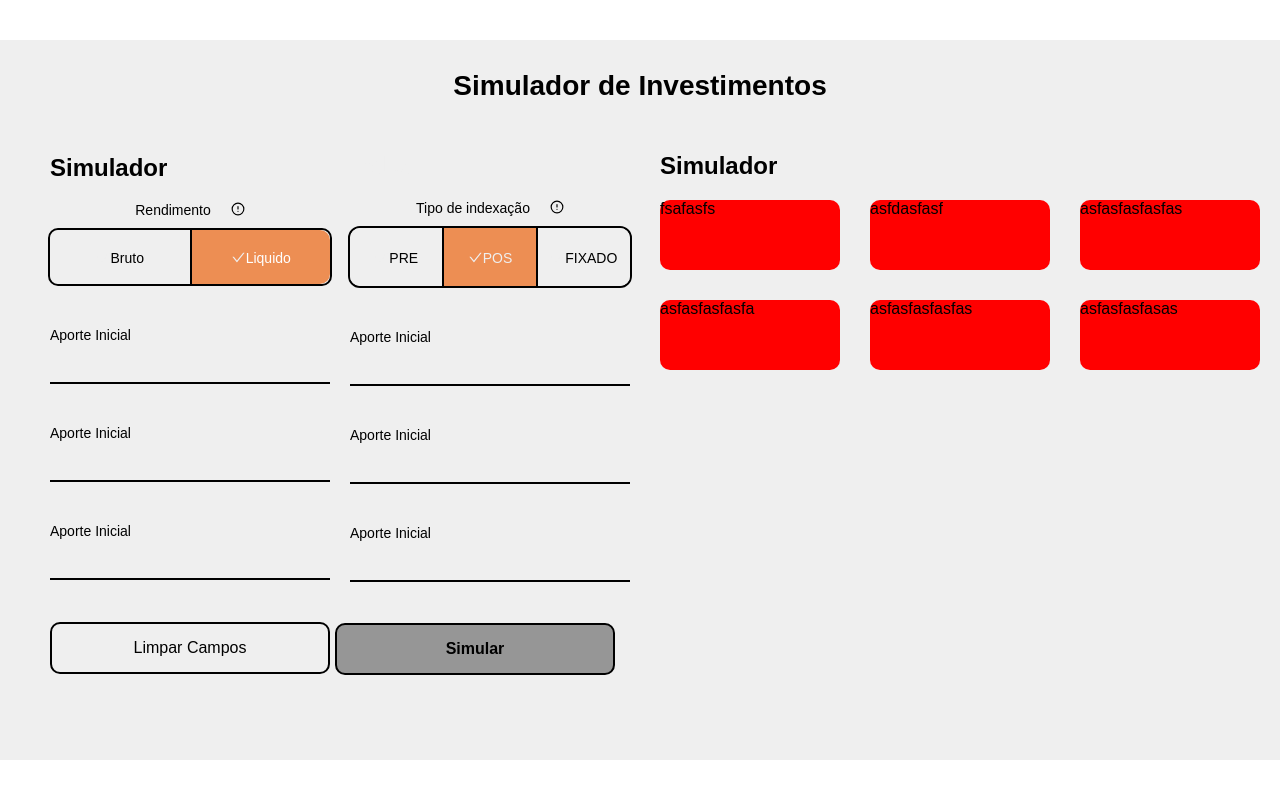
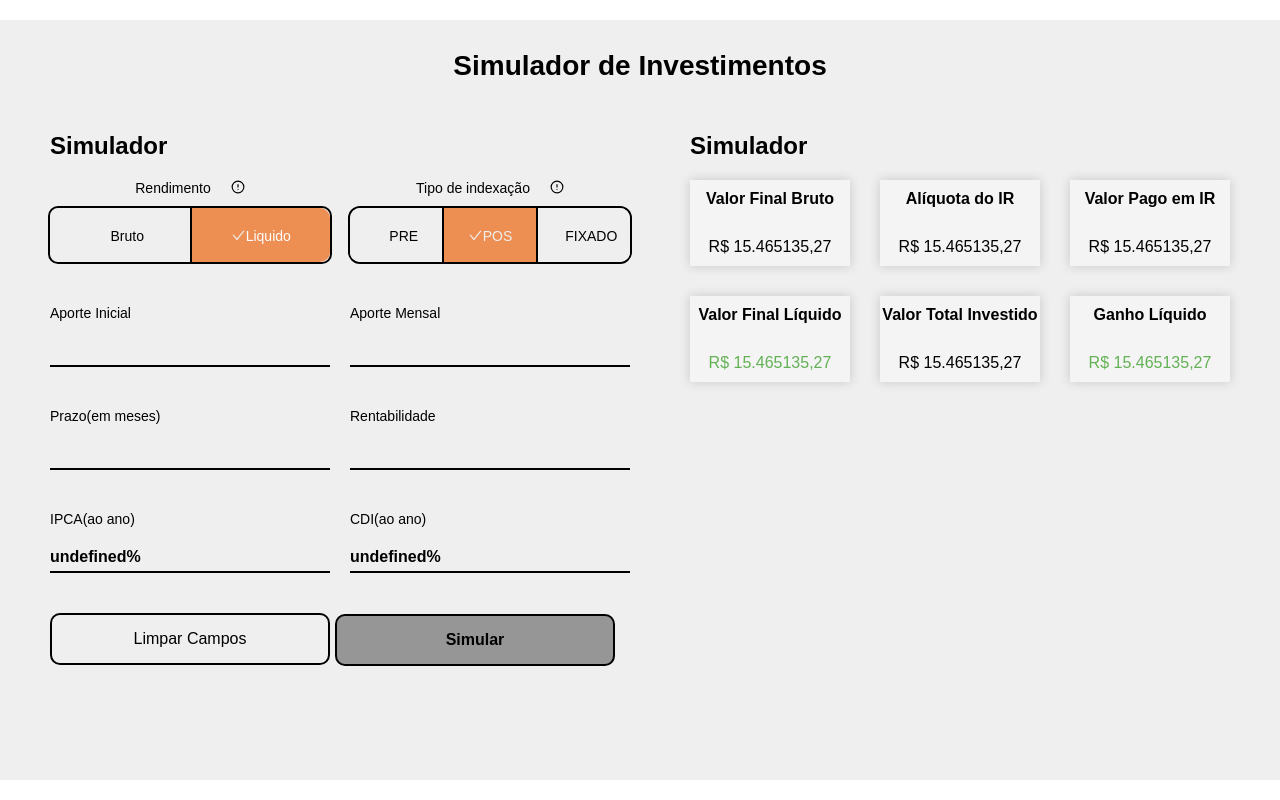
Before and after one commit to voncardoso/Simulador---Copia, a React (Create React App) app: page / in a window 1280 px wide. Built offline with nearby package versions, Linux system fonts and the light colour scheme; no server answers.

Commit message:
IPCA e CDI statico finalizado

```diff
--- a/src/Home/index.tsx
+++ b/src/Home/index.tsx
@@ -2,7 +2,9 @@ import {Container, Content, Simulacao } from './style';
 import { FiAlertCircle } from "react-icons/fi";
 import { AiOutlineCheck } from "react-icons/ai";
 import { IconContext } from "react-icons";
-import { useState } from 'react';
+import { useEffect, useState } from 'react';
+
+
 
 export function Home(){
     // variaveis para alterar cor do butão do tipo de remdimento
@@ -19,6 +21,9 @@ export function Home(){
     const [texteCorIndexPos, setTextCorIndexPos] = useState('#EFEFEF');
     const [texteCorIndexFixado , setTextCor1IndexFixado] = useState('#000000');
 
+    const [indicadores, setIndicadores] = useState<any>([]);
+    const [cdi, setCdi] = useState<any>('');
+    const [ipca, setIpca] = useState<any>('');
 
     function handleClickRendimento(event: any){
         event.preventDefault();
@@ -35,21 +40,21 @@ export function Home(){
         }
     }
 
-    function handleClickTipoIndexacao(event:any){
-        event.preventDefault();
+     useEffect(()=>{
+         console.log('teste')
+        fetch('http://localhost:3000/indicadores')
+        .then((response: any) => response.json())
+        .then((json) => setIndicadores(json));
+    }, []);
+    useEffect(()=>{
+        if(indicadores[0]){
+            setCdi(indicadores[0])
+        }
+        if(indicadores[1]){
+            setIpca(indicadores[1]);
+        }
+    });
 
-        if(corIndexPos === '#ED8E53'){
-            setCorIndexPos('#EFEFEF');
-        }else{
-            setCorIndexPos('#ED8E53');
-            setCorIndexPre('#EFEFEF');
-        }
-        if(corIndexFixado === '#EFEFEF'){
-            setCorIndexFixado('#ED8E53');
-        }else{
-            setCorIndexFixado('#EFEFEF');
-        }
-    }
     return(
         <Container>
             <Content>
@@ -91,12 +96,16 @@ export function Home(){
                                 <input type="text" id='aporte'/>
                             </li>
                             <li>
-                            <label htmlFor="">Aporte Inicial</label>
+                            <label htmlFor="">Prazo(em meses)</label>
                                 <input type="text" />
                             </li>
                             <li>
-                            <label htmlFor="">Aporte Inicial</label>
-                                <input type="text" />
+                            <label htmlFor="">IPCA(ao ano)</label>
+                                <input
+                                    type="text"
+                                    value={`${ipca.valor}%`}
+                                    disabled
+                                />
                             </li>
                         </ul>
 
@@ -177,16 +186,21 @@ export function Home(){
                                 </div>
                         </li>
                             <li>
-                                <label htmlFor="aporte" >Aporte Inicial</label>
+                                <label htmlFor="aporte" >Aporte Mensal</label>
                                 <input type="text" id='aporte'/>
                             </li>
                             <li>
-                            <label htmlFor="">Aporte Inicial</label>
+                            <label htmlFor="">Rentabilidade</label>
                                 <input type="text" />
                             </li>
                             <li>
-                            <label htmlFor="">Aporte Inicial</label>
-                                <input type="text" />
+                            <label htmlFor="">CDI(ao ano)</label>
+                            <input
+
+                                type="text"
+                                value={`${cdi.valor}%`}
+                                disabled
+                            />
                             </li>
                         </ul>
                         <button className='buttomLimpar'>Limpar Campos</button>
@@ -196,12 +210,30 @@ export function Home(){
                 <Simulacao>
                     <h2>Simulador</h2>
                     <ul>
-                        <li>fsafasfs</li>
-                        <li>asfdasfasf</li>
-                        <li>asfasfasfasfas</li>
-                        <li>asfasfasfasfa</li>
-                        <li>asfasfasfasfas</li>
-                        <li>asfasfasfasas</li>
+                        <li>
+                            Valor Final Bruto
+                            <p>R$ 15.465135,27</p>
+                        </li>
+                        <li>
+                            Alíquota do IR
+                            <p>R$ 15.465135,27</p>
+                        </li>
+                        <li>
+                            Valor Pago em IR
+                            <p>R$ 15.465135,27</p>
+                        </li>
+                        <li>
+                            Valor Final Líquido
+                            <p className='Pgreen'>R$ 15.465135,27</p>
+                        </li>
+                        <li>
+                            Valor Total Investido
+                            <p>R$ 15.465135,27</p>
+                        </li>
+                        <li>
+                            Ganho Líquido
+                            <p className='Pgreen'>R$ 15.465135,27</p>
+                        </li>
                     </ul>
                 </Simulacao>
                 </div>
--- a/src/Home/style.ts
+++ b/src/Home/style.ts
@@ -3,6 +3,7 @@ import styled from "styled-components";
 
 export const Container = styled.section`
     max-width: 1570px;
+    margin: 0 auto;
     width: 100%;
     height: 100vh;
     display: flex;
@@ -13,9 +14,9 @@ export const Container = styled.section`
 
 
 export const Content = styled.div`
-    max-width: 1400px;
+    max-width: 1500px;
     width: 100%;
-    height: 90%;
+    height: 95%;
     background: var(--background-secondary);
     h1{
         text-align: center;
@@ -37,7 +38,7 @@ export const Content = styled.div`
             column-gap: 20px;
             margin-left: 40px;
             align-items: center;
-
+            max-width: 650px;
                 ul{
 
                     h2{
@@ -94,7 +95,9 @@ export const Content = styled.div`
                             margin-top: 20px;
                             outline: none;
                             font-size: 1rem;
-                            font-weight: normal;
+                            font-weight: 600;
+                            color: var(--Tex);
+                            padding-bottom: 5px;
                         }
                         input:focus{
                             border: none;
@@ -118,7 +121,7 @@ export const Content = styled.div`
                 column-gap: 0px;
                 button{
                     width: 80%;
-                    padding: 20px 10px;
+                    padding: 18px 10px;
                     text-align: center;
                     border: none;
                     border-radius: 10px 0px 0px 10px;
@@ -183,8 +186,8 @@ export const Content = styled.div`
 `;
 
 export const Simulacao = styled.section`
-   padding-right: 10px;
-   padding-left: 10px;
+   padding-right: 40px;
+   padding-left: 40px;
     h2{
         margin-top: 50px;
         margin-bottom: 20px;
@@ -198,9 +201,25 @@ export const Simulacao = styled.section`
         li{
             width: 60px;
             width: 100%;
-            background: red;
+            background: var(--BoxSimulacao);
             margin-bottom: 30px;
-            border-radius: 10px
+            box-shadow: 0px 0px 10px 0px rgb(44, 44, 44, 0.20);
+            text-align: center;
+            padding-top: 10px;
+            font-weight: bold;
+            p{
+                margin-top: 30px;
+                margin-bottom: 10px;
+                font-weight: normal;
+                padding-left: 5px;
+                padding-right: 5px;
+            }
+            .Pgreen{
+                color: var(--Valores);
+                padding-left: 5px;
+                padding-right: 5px;
+            }
         }
     }
+
 `;
--- a/src/style/global.ts
+++ b/src/style/global.ts
@@ -9,6 +9,7 @@ export const GlobalStyle = createGlobalStyle`
         --Tex: #000000;
         --Valores: #62B154;
         --Tex-secundary: #FFFFFF;
+        --BoxSimulacao: #F4F4F4;
    }
 
    *{
```
